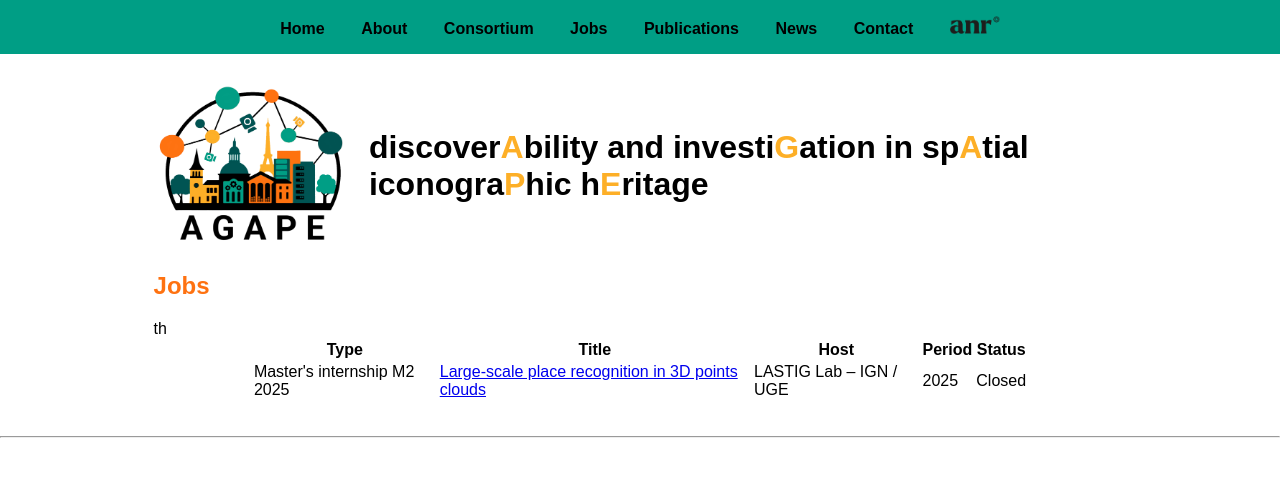
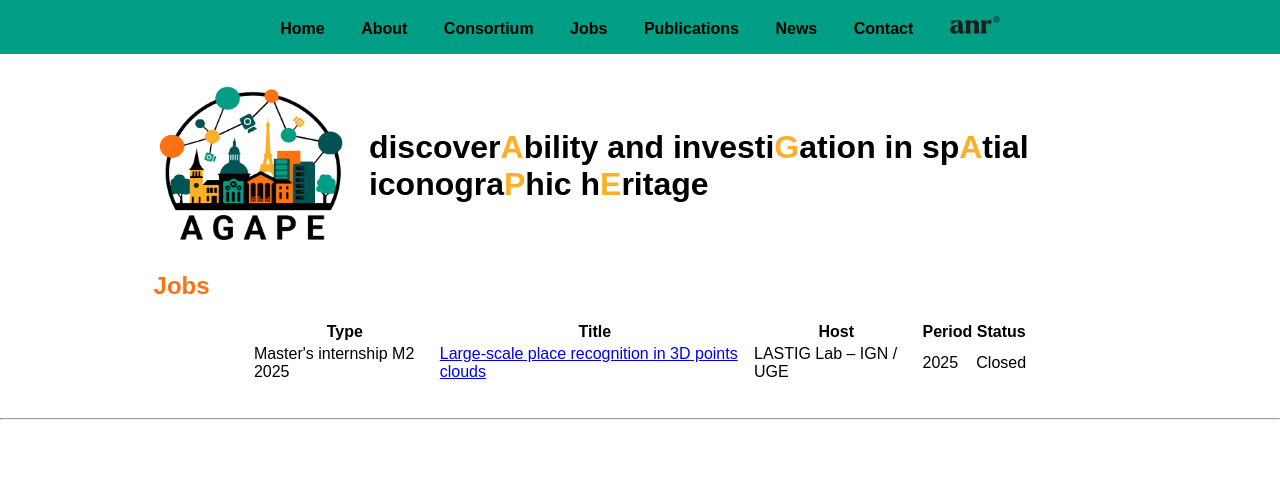
Before and after one commit to AGAPE-ANR/agape-anr.github.io, a Jekyll site: the page built from jobs.md, in a window 1280 px wide. Shown: the top 477 px of the page. Built offline with Jekyll 4.4.1, drawn with Linux system fonts in a browser that asks for light colours.

Commit message:
Update jobs.md

```diff
--- a/jobs.md
+++ b/jobs.md
@@ -11,7 +11,7 @@ permalink: /jobs/
     <th>Title</th>
     <th>Host</th>
     <th>Period</th>
-    <th>Status</th>th
+    <th>Status</th>
 </tr>
 <tr>
 	<td>Master's internship M2 2025</td>
```
